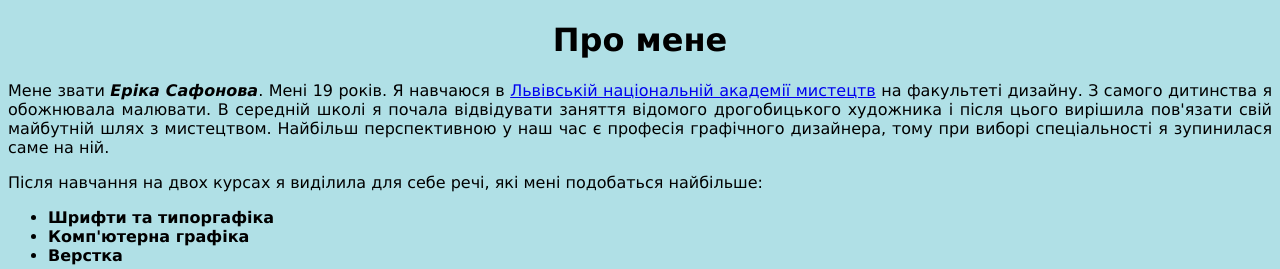
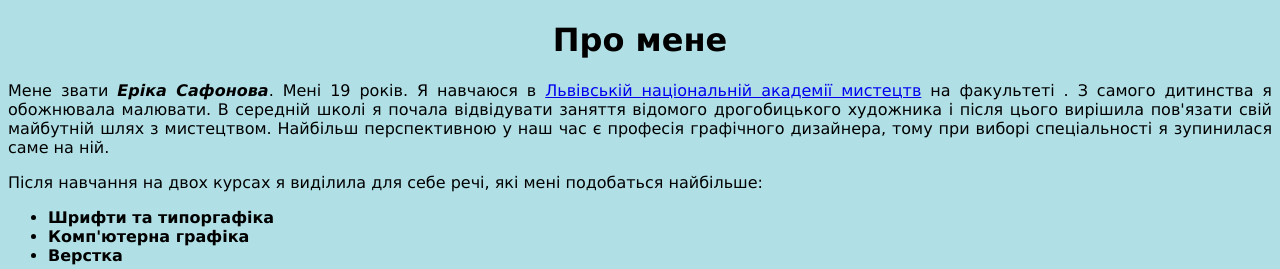
Before and after one commit to ErikaSafonova/ErikaSafonova.github.io, a plain HTML site: page index.html in a window 1280 px wide. Shown: the top 269 px of the page. Drawn offline with Linux system fonts and the light colour scheme.

Commit message:
modified:   index.html

```diff
--- a/index.html
+++ b/index.html
@@ -13,7 +13,7 @@
       <a href="http://lnam.edu.ua/" target="_blank">
         Львівській національній академії мистецтв</a
       >
-      на факультеті дизайну. З самого дитинства я обожнювала малювати. В
+      на факультеті . З самого дитинства я обожнювала малювати. В
       середній школі я почала відвідувати заняття відомого дрогобицького
       художника і після цього вирішила пов'язати свій майбутній шлях з
       мистецтвом. Найбільш перспективною у наш час є професія графічного
```
